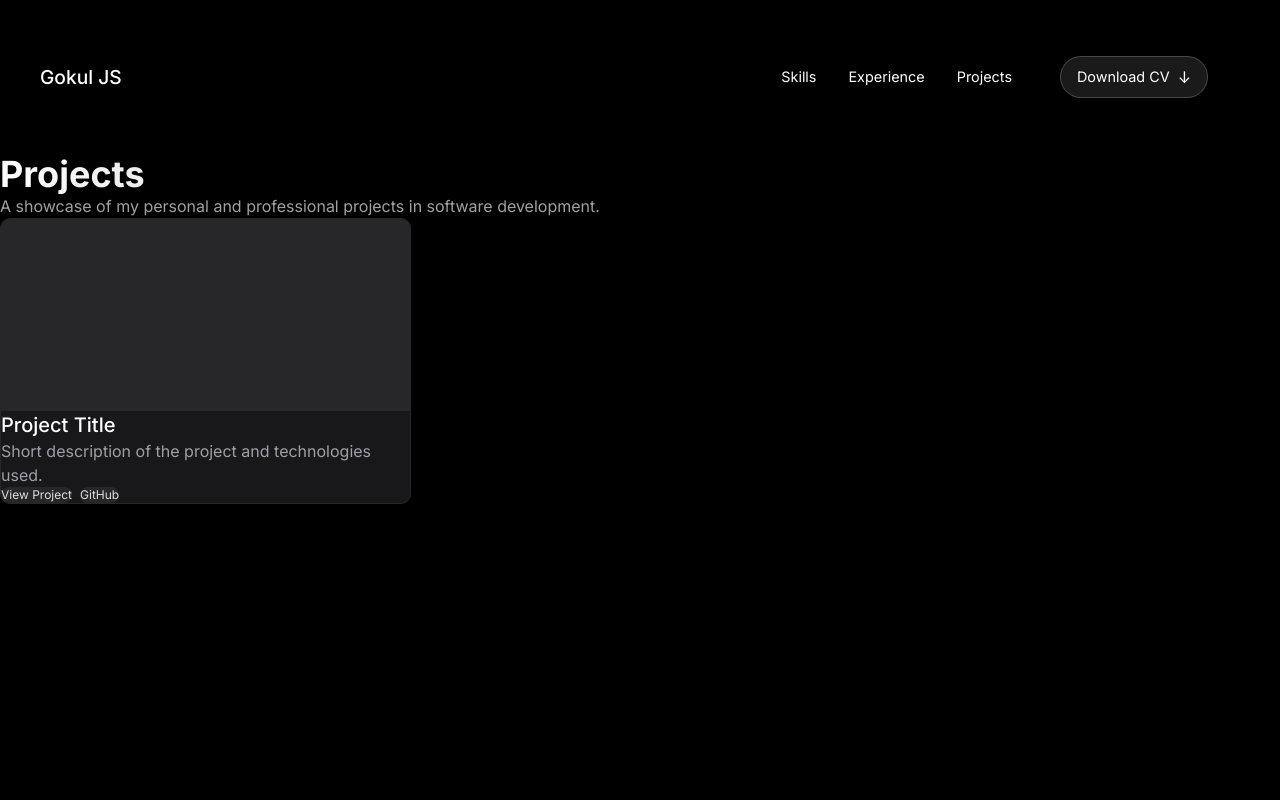
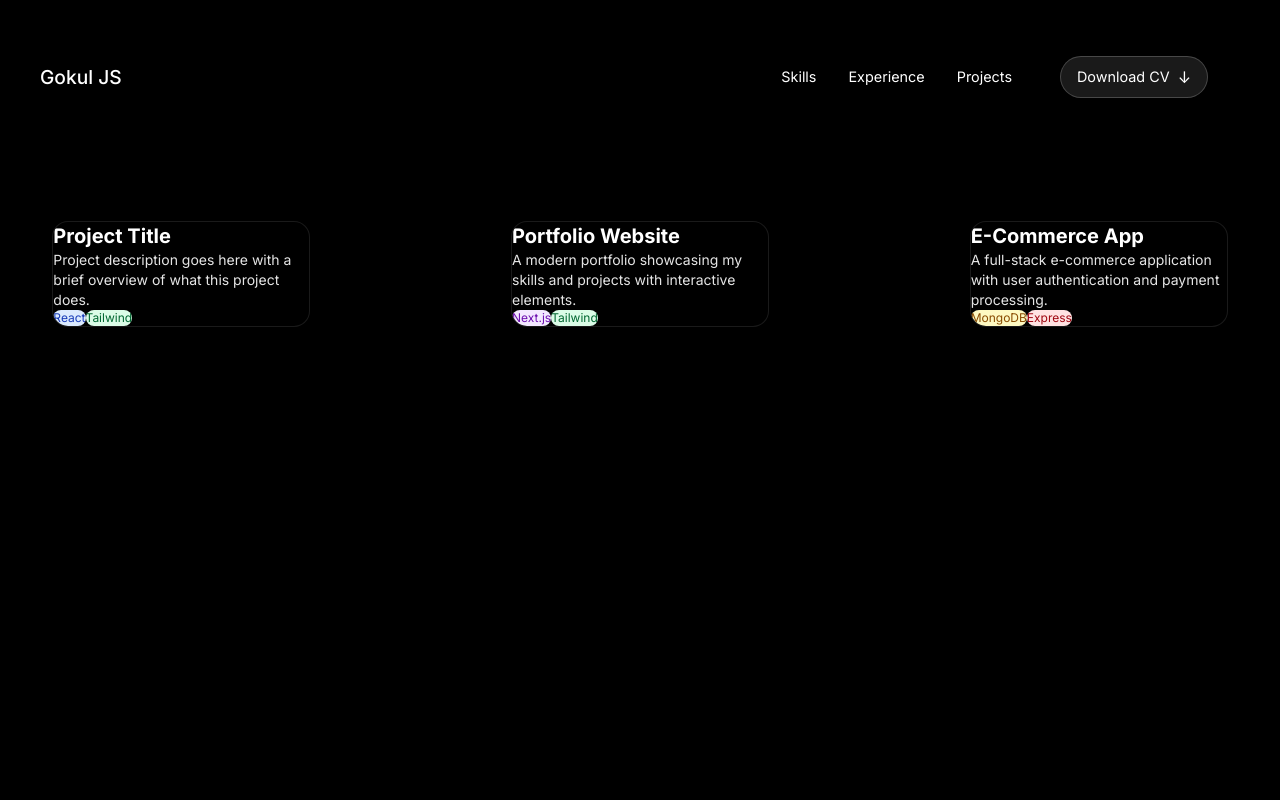
Before and after one commit to gokuljs/portfolio, a Next.js app: page /projects in a window 1280 px wide. Shown: the top 800 px of the page. Built offline with nearby package versions, Linux system fonts and the light colour scheme.

Commit message:
3d pin feature

```diff
--- a/src/app/projects/page.tsx
+++ b/src/app/projects/page.tsx
@@ -1,58 +1,94 @@
 import React from 'react';
-import Link from 'next/link';
-import styles from '@styles/page.module.scss';
+
 import Navbar from '@/app/ui/components/Navbar';
 import Footer from '@/app/ui/home/Footer/Footer';
+import { PinContainer } from '@/app/ui/components/3d-pin';
 
 export default function ProjectsPage() {
   return (
-    <div className={styles.homePage}>
+    <div className="min-h-screen w-full">
       <Navbar />
-
-      <section className="min-h-screen bg-black py-12 md:py-24">
-        <div className="container mx-auto px-4">
-          <div className="max-w-2xl mx-auto mb-12 md:mb-20">
-            <h1 className="text-3xl md:text-4xl font-bold bg-gradient-to-r from-white via-neutral-300 to-neutral-500 bg-clip-text text-transparent">
-              Projects
-            </h1>
-            <p className="mt-4 text-neutral-400">
-              A showcase of my personal and professional projects in software
-              development.
-            </p>
+      <div className="container mx-auto min-h-screen px-4 py-12">
+        <div className="grid grid-cols-1 md:grid-cols-2 lg:grid-cols-3 gap-24 mt-24">
+          {/* Project 1 with 3D Pin */}
+          <div className="h-60 w-full flex items-center justify-center">
+            <PinContainer
+              title="Project 1"
+              href="https://github.com/yourusername/project1"
+            >
+              <div className="flex flex-col items-start p-4 w-64">
+                <h3 className="text-xl font-bold text-white mb-2">
+                  Project Title
+                </h3>
+                <p className="text-neutral-200 text-sm mb-4">
+                  Project description goes here with a brief overview of what
+                  this project does.
+                </p>
+                <div className="flex space-x-2">
+                  <span className="px-2 py-1 bg-blue-100 text-blue-800 text-xs rounded-full">
+                    React
+                  </span>
+                  <span className="px-2 py-1 bg-green-100 text-green-800 text-xs rounded-full">
+                    Tailwind
+                  </span>
+                </div>
+              </div>
+            </PinContainer>
           </div>
 
-          {/* Project grid/list will go here */}
-          <div className="grid grid-cols-1 md:grid-cols-2 lg:grid-cols-3 gap-6">
-            {/* Sample project card - You can replace with your actual project data */}
-            <div className="bg-zinc-900 rounded-lg overflow-hidden border border-zinc-800 hover:border-zinc-700 transition-all">
-              <div className="h-48 bg-zinc-800"></div>
-              <div className="p-4">
-                <h3 className="text-white text-xl font-medium">
-                  Project Title
+          {/* Project 2 with 3D Pin */}
+          <div className="h-60 w-full flex items-center justify-center">
+            <PinContainer
+              title="Project 2"
+              href="https://github.com/yourusername/project2"
+            >
+              <div className="flex flex-col items-start p-4 w-64">
+                <h3 className="text-xl font-bold text-white mb-2">
+                  Portfolio Website
                 </h3>
-                <p className="text-zinc-400 mt-2">
-                  Short description of the project and technologies used.
+                <p className="text-neutral-200 text-sm mb-4">
+                  A modern portfolio showcasing my skills and projects with
+                  interactive elements.
                 </p>
-                <div className="mt-4 flex gap-2">
-                  <Link
-                    href="#"
-                    className="text-xs bg-zinc-800 hover:bg-zinc-700 px-3 py-1 rounded-full text-zinc-300"
-                  >
-                    View Project
-                  </Link>
-                  <Link
-                    href="#"
-                    className="text-xs bg-zinc-800 hover:bg-zinc-700 px-3 py-1 rounded-full text-zinc-300"
-                  >
-                    GitHub
-                  </Link>
+                <div className="flex space-x-2">
+                  <span className="px-2 py-1 bg-purple-100 text-purple-800 text-xs rounded-full">
+                    Next.js
+                  </span>
+                  <span className="px-2 py-1 bg-green-100 text-green-800 text-xs rounded-full">
+                    Tailwind
+                  </span>
                 </div>
               </div>
-            </div>
+            </PinContainer>
+          </div>
+
+          {/* Project 3 with 3D Pin */}
+          <div className="h-60 w-full flex items-center justify-center">
+            <PinContainer
+              title="Project 3"
+              href="https://github.com/yourusername/project3"
+            >
+              <div className="flex flex-col items-start p-4 w-64">
+                <h3 className="text-xl font-bold text-white mb-2">
+                  E-Commerce App
+                </h3>
+                <p className="text-neutral-200 text-sm mb-4">
+                  A full-stack e-commerce application with user authentication
+                  and payment processing.
+                </p>
+                <div className="flex space-x-2">
+                  <span className="px-2 py-1 bg-yellow-100 text-yellow-800 text-xs rounded-full">
+                    MongoDB
+                  </span>
+                  <span className="px-2 py-1 bg-red-100 text-red-800 text-xs rounded-full">
+                    Express
+                  </span>
+                </div>
+              </div>
+            </PinContainer>
           </div>
         </div>
-      </section>
-
+      </div>
       <Footer />
     </div>
   );
--- /dev/null
+++ b/src/app/ui/components/3d-pin.tsx
@@ -0,0 +1,165 @@
+'use client';
+import React, { useState } from 'react';
+import { motion } from 'motion/react';
+import { cn } from '@/lib/utils';
+
+export const PinContainer = ({
+  children,
+  title,
+  href,
+  className,
+  containerClassName,
+}: {
+  children: React.ReactNode;
+  title?: string;
+  href?: string;
+  className?: string;
+  containerClassName?: string;
+}) => {
+  const [transform, setTransform] = useState(
+    'translate(-50%,-50%) rotateX(0deg)',
+  );
+
+  const onMouseEnter = () => {
+    setTransform('translate(-50%,-50%) rotateX(40deg) scale(0.8)');
+  };
+  const onMouseLeave = () => {
+    setTransform('translate(-50%,-50%) rotateX(0deg) scale(1)');
+  };
+
+  return (
+    <a
+      className={cn(
+        'relative group/pin z-50  cursor-pointer',
+        containerClassName,
+      )}
+      onMouseEnter={onMouseEnter}
+      onMouseLeave={onMouseLeave}
+      href={href || '/'}
+    >
+      <div
+        style={{
+          perspective: '1000px',
+          transform: 'rotateX(70deg) translateZ(0deg)',
+        }}
+        className="absolute left-1/2 top-1/2 ml-[0.09375rem] mt-4 -translate-x-1/2 -translate-y-1/2"
+      >
+        <div
+          style={{
+            transform: transform,
+          }}
+          className="absolute left-1/2 p-4 top-1/2  flex justify-start items-start  rounded-2xl  shadow-[0_8px_16px_rgb(0_0_0/0.4)] bg-black border border-white/[0.1] group-hover/pin:border-white/[0.2] transition duration-700 overflow-hidden"
+        >
+          <div className={cn(' relative z-50 ', className)}>{children}</div>
+        </div>
+      </div>
+      <PinPerspective title={title} href={href} />
+    </a>
+  );
+};
+
+export const PinPerspective = ({
+  title,
+  href,
+}: {
+  title?: string;
+  href?: string;
+}) => {
+  return (
+    <motion.div className="pointer-events-none  w-96 h-80 flex items-center justify-center opacity-0 group-hover/pin:opacity-100 z-[60] transition duration-500">
+      <div className=" w-full h-full -mt-7 flex-none  inset-0">
+        <div className="absolute top-0 inset-x-0  flex justify-center">
+          <a
+            href={href}
+            target={'_blank'}
+            className="relative flex space-x-2 items-center z-10 rounded-full bg-zinc-950 py-0.5 px-4 ring-1 ring-white/10 "
+          >
+            <span className="relative z-20 text-white text-xs font-bold inline-block py-0.5">
+              {title}
+            </span>
+
+            <span className="absolute -bottom-0 left-[1.125rem] h-px w-[calc(100%-2.25rem)] bg-gradient-to-r from-emerald-400/0 via-emerald-400/90 to-emerald-400/0 transition-opacity duration-500 group-hover/btn:opacity-40"></span>
+          </a>
+        </div>
+
+        <div
+          style={{
+            perspective: '1000px',
+            transform: 'rotateX(70deg) translateZ(0)',
+          }}
+          className="absolute left-1/2 top-1/2 ml-[0.09375rem] mt-4 -translate-x-1/2 -translate-y-1/2"
+        >
+          <>
+            <motion.div
+              initial={{
+                opacity: 0,
+                scale: 0,
+                x: '-50%',
+                y: '-50%',
+              }}
+              animate={{
+                opacity: [0, 1, 0.5, 0],
+                scale: 1,
+
+                z: 0,
+              }}
+              transition={{
+                duration: 6,
+                repeat: Infinity,
+                delay: 0,
+              }}
+              className="absolute left-1/2 top-1/2  h-[11.25rem] w-[11.25rem] rounded-[50%] bg-sky-500/[0.08] shadow-[0_8px_16px_rgb(0_0_0/0.4)]"
+            ></motion.div>
+            <motion.div
+              initial={{
+                opacity: 0,
+                scale: 0,
+                x: '-50%',
+                y: '-50%',
+              }}
+              animate={{
+                opacity: [0, 1, 0.5, 0],
+                scale: 1,
+
+                z: 0,
+              }}
+              transition={{
+                duration: 6,
+                repeat: Infinity,
+                delay: 2,
+              }}
+              className="absolute left-1/2 top-1/2  h-[11.25rem] w-[11.25rem] rounded-[50%] bg-sky-500/[0.08] shadow-[0_8px_16px_rgb(0_0_0/0.4)]"
+            ></motion.div>
+            <motion.div
+              initial={{
+                opacity: 0,
+                scale: 0,
+                x: '-50%',
+                y: '-50%',
+              }}
+              animate={{
+                opacity: [0, 1, 0.5, 0],
+                scale: 1,
+
+                z: 0,
+              }}
+              transition={{
+                duration: 6,
+                repeat: Infinity,
+                delay: 4,
+              }}
+              className="absolute left-1/2 top-1/2  h-[11.25rem] w-[11.25rem] rounded-[50%] bg-sky-500/[0.08] shadow-[0_8px_16px_rgb(0_0_0/0.4)]"
+            ></motion.div>
+          </>
+        </div>
+
+        <>
+          <motion.div className="absolute right-1/2 bottom-1/2 bg-gradient-to-b from-transparent to-cyan-500 translate-y-[14px] w-px h-20 group-hover/pin:h-40 blur-[2px]" />
+          <motion.div className="absolute right-1/2 bottom-1/2 bg-gradient-to-b from-transparent to-cyan-500 translate-y-[14px] w-px h-20 group-hover/pin:h-40  " />
+          <motion.div className="absolute right-1/2 translate-x-[1.5px] bottom-1/2 bg-cyan-600 translate-y-[14px] w-[4px] h-[4px] rounded-full z-40 blur-[3px]" />
+          <motion.div className="absolute right-1/2 translate-x-[0.5px] bottom-1/2 bg-cyan-300 translate-y-[14px] w-[2px] h-[2px] rounded-full z-40 " />
+        </>
+      </div>
+    </motion.div>
+  );
+};
```
